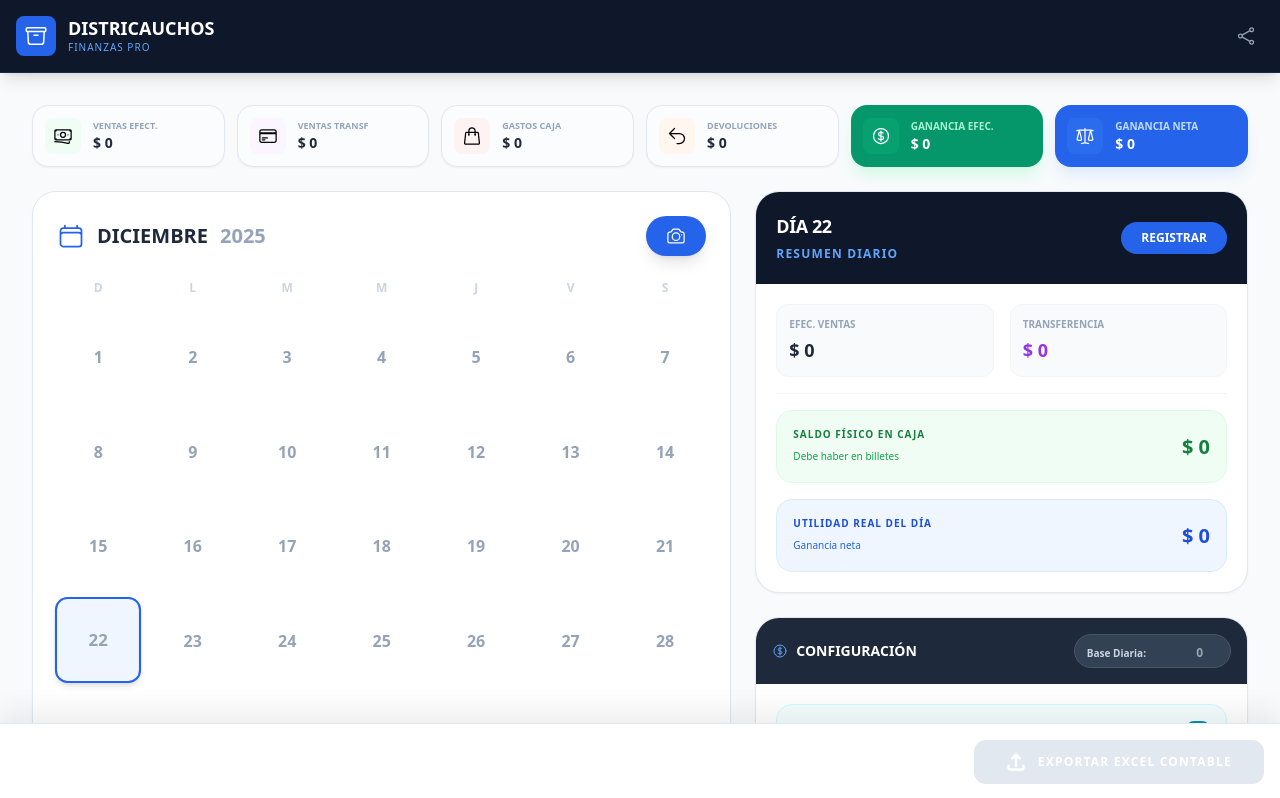
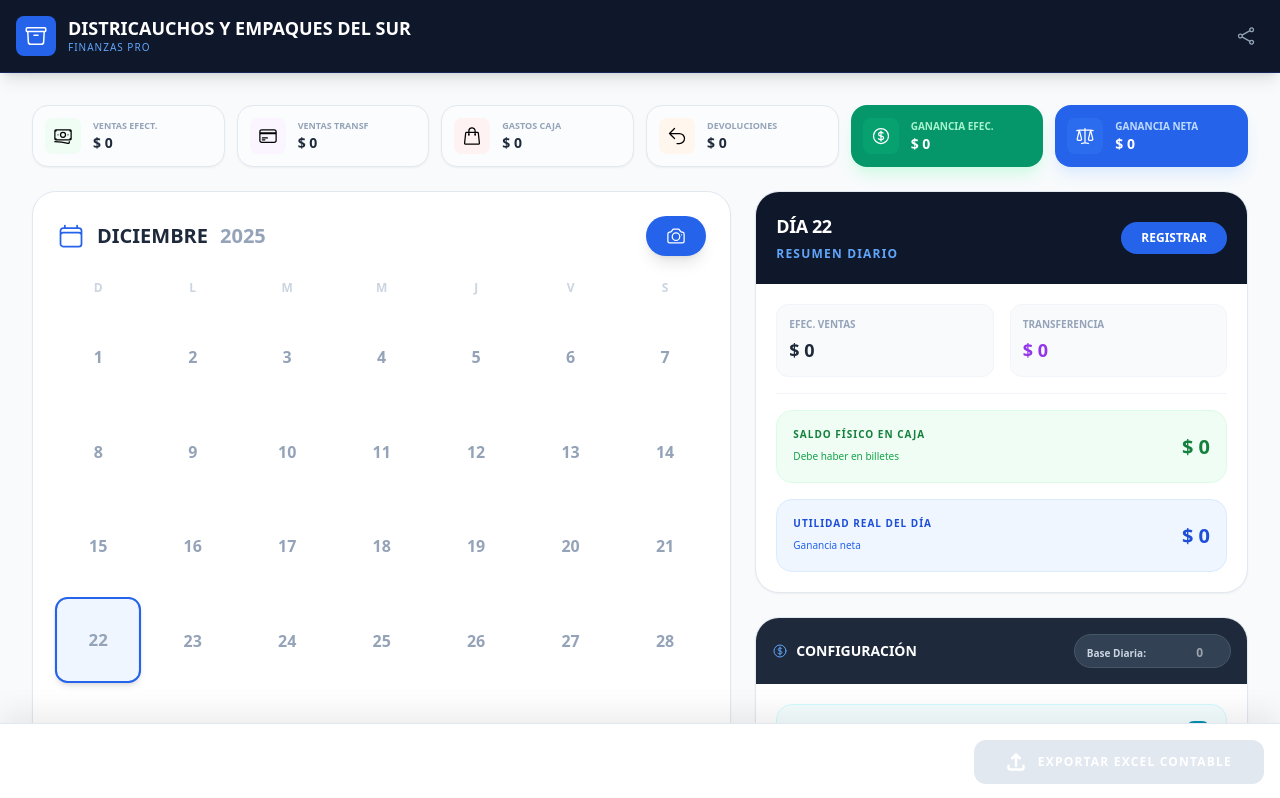
Before and after one commit to christophervillotafreire/districauchos-app, a React (Vite) app: page / in a window 1280 px wide. Shown: the top 798 px of the page. Built offline with nearby package versions, Linux system fonts and the light colour scheme.

Commit message:
Update header title to include full name

```diff
--- a/components/Header.tsx
+++ b/components/Header.tsx
@@ -32,7 +32,7 @@ export const Header: React.FC<HeaderProps> = ({ onInstall }) => {
               <ArchiveBoxIcon className="h-6 w-6 text-white" />
             </div>
             <div>
-              <h1 className="text-lg font-bold leading-tight">DISTRICAUCHOS</h1>
+              <h1 className="text-lg font-bold leading-tight">DISTRICAUCHOS Y EMPAQUES DEL SUR</h1>
               <p className="text-[10px] text-blue-400 font-medium uppercase tracking-widest">Finanzas Pro</p>
             </div>
         </div>
```
